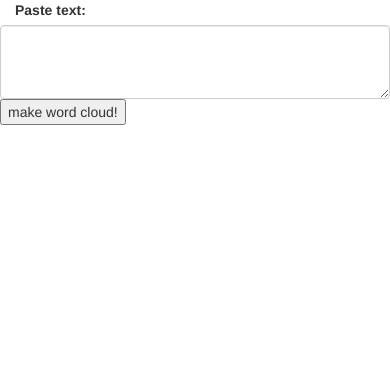
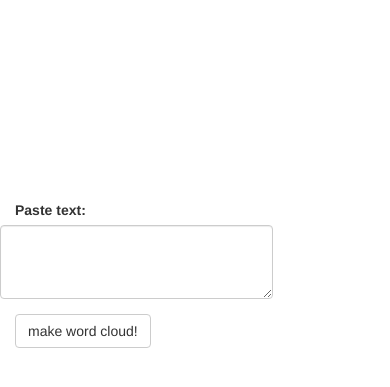
Before and after one commit to agnaite/word-cloud, a Flask app: page / in a window 390 px wide. Shown: the top 387 px of the page. Run offline with Flask 2, Linux system fonts and the light colour scheme; some libraries are stand-ins or nearby versions.

Commit message:
updated input field styling

```diff
--- a/static/css/style.css
+++ b/static/css/style.css
@@ -1,4 +1,4 @@
-.container {
+.word-cloud {
   text-align: justify;
   margin: 0;
   padding: 0;
@@ -7,8 +7,12 @@
   line-height: 0.4;
 }
 
-span {
-  overflow: hidden;
+#text-input {
+  width: 70%;
+}
+
+.paste-text-form {
+  padding-top: 200px;
 }
 
 .one {
--- a/templates/index.html
+++ b/templates/index.html
@@ -3,10 +3,16 @@
 {% block title %}make a cloud {% endblock %}
 
 {% block content %}
-  <form class="form-horizontal" action="/word-cloud" method="GET">
-     <label for="text-input" class="col-sm-2 control-label">Paste text:</label>
-    <textarea id="text-input" class="form-control" name="text-to-cloud" rows="3"></textarea>
-    <input type="submit" value="make word cloud!">
-  </form>
+  <div class="container">
+    <form class="form-horizontal paste-text-form" action="/word-cloud" method="GET">
+      <div class="form-group row">
+        <label for="text-input" class="col-sm-2 control-label">Paste text:</label>
+        <textarea id="text-input" class="col-sm-10 form-control" name="text-to-cloud" rows="3"></textarea>
+      </div>
+      <div class"row">
+        <input type="submit" class="col-sm-offset-5 col-sm-2 btn btn-default" value="make word cloud!">
+      </div>
+    </form>
+  </div>
 
 {% endblock %}
--- a/templates/word_cloud.html
+++ b/templates/word_cloud.html
@@ -2,7 +2,7 @@
 {% block title %}☁{% endblock %}
 
 {% block content %}
-  <div class="container">
+  <div class="word-cloud">
     {% for word, count in words %}
       {% if count == 1 %}
         <span class='one'>{{ word }}</span>
```
